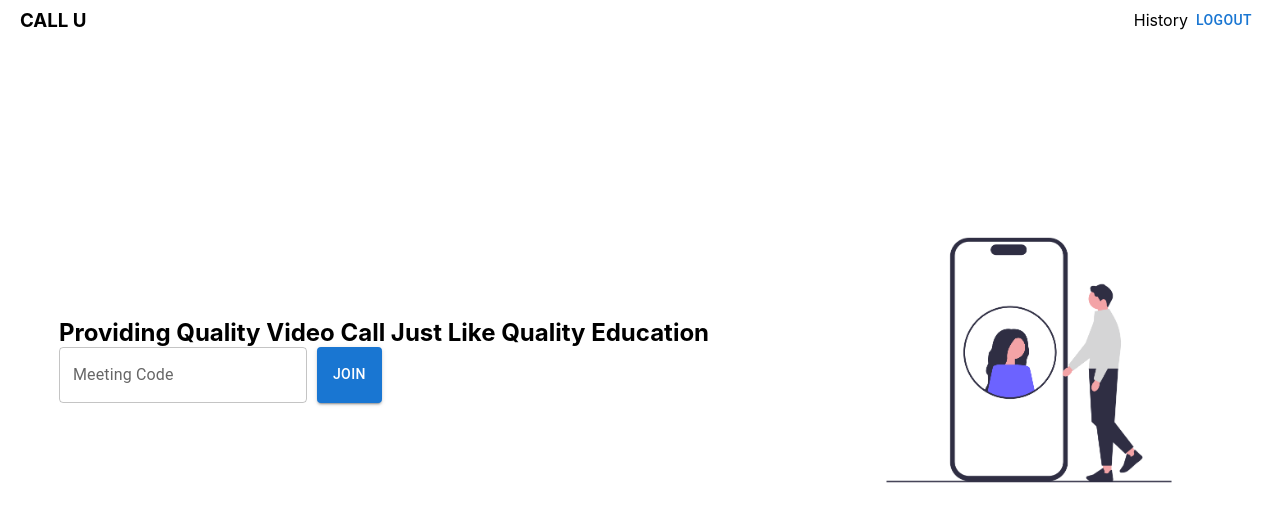
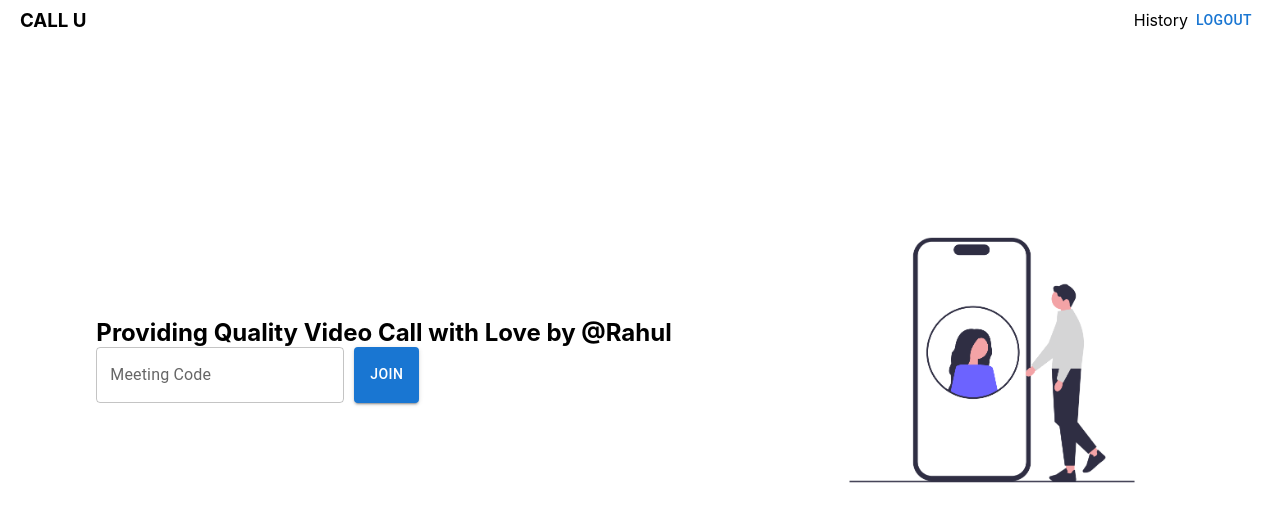
Before and after one commit to Rahulkumar115/ZOOM-CALL, a React (Create React App) app in the folder frontend/: page /home in a window 1280 px wide. Shown: the top 522 px of the page. Built offline with nearby package versions, Linux system fonts and the light colour scheme; no server answers; sample sign-in values are in the browser's storage; some icons are missing.

Commit message:
Change in landing page

```diff
--- a/frontend/src/pages/home.jsx
+++ b/frontend/src/pages/home.jsx
@@ -54,7 +54,7 @@ function HomeComponent() {
             <div className="meetContainer">
                 <div className="leftPanel">
                     <div>
-                        <h2>Providing Quality Video Call Just Like Quality Education</h2>
+                        <h2>Providing Quality Video Call with Love by @Rahul</h2>
 
                         <div style={{ display: 'flex', gap: "10px" }}>
 
--- a/frontend/src/pages/landing.jsx
+++ b/frontend/src/pages/landing.jsx
@@ -14,7 +14,7 @@ export default function LandingPage() {
                 </div>
                 <div className='navlist'>
                     <p onClick={() => {
-                        router("/aljk23")
+                        router("/rahul")
                     }}>Join as Guest</p>
                     <p onClick={() => {
                         router("/auth")
```
